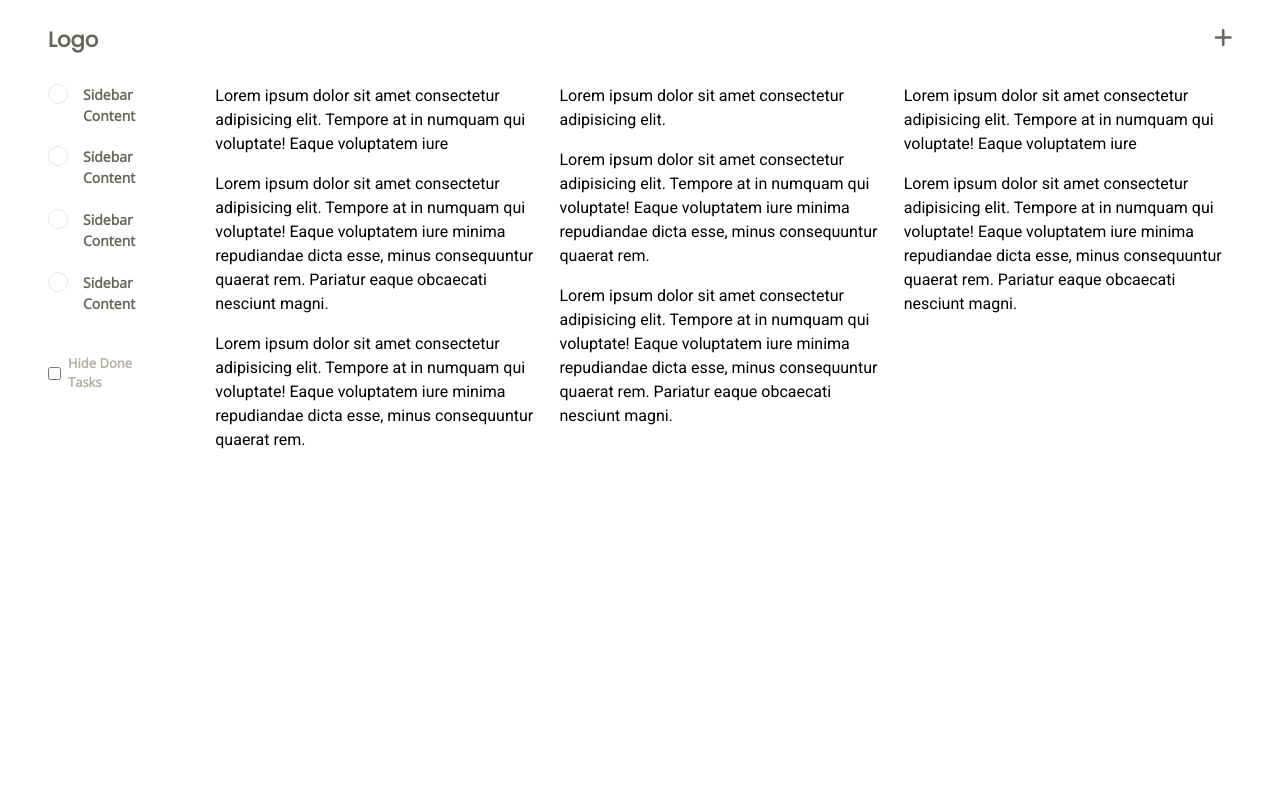
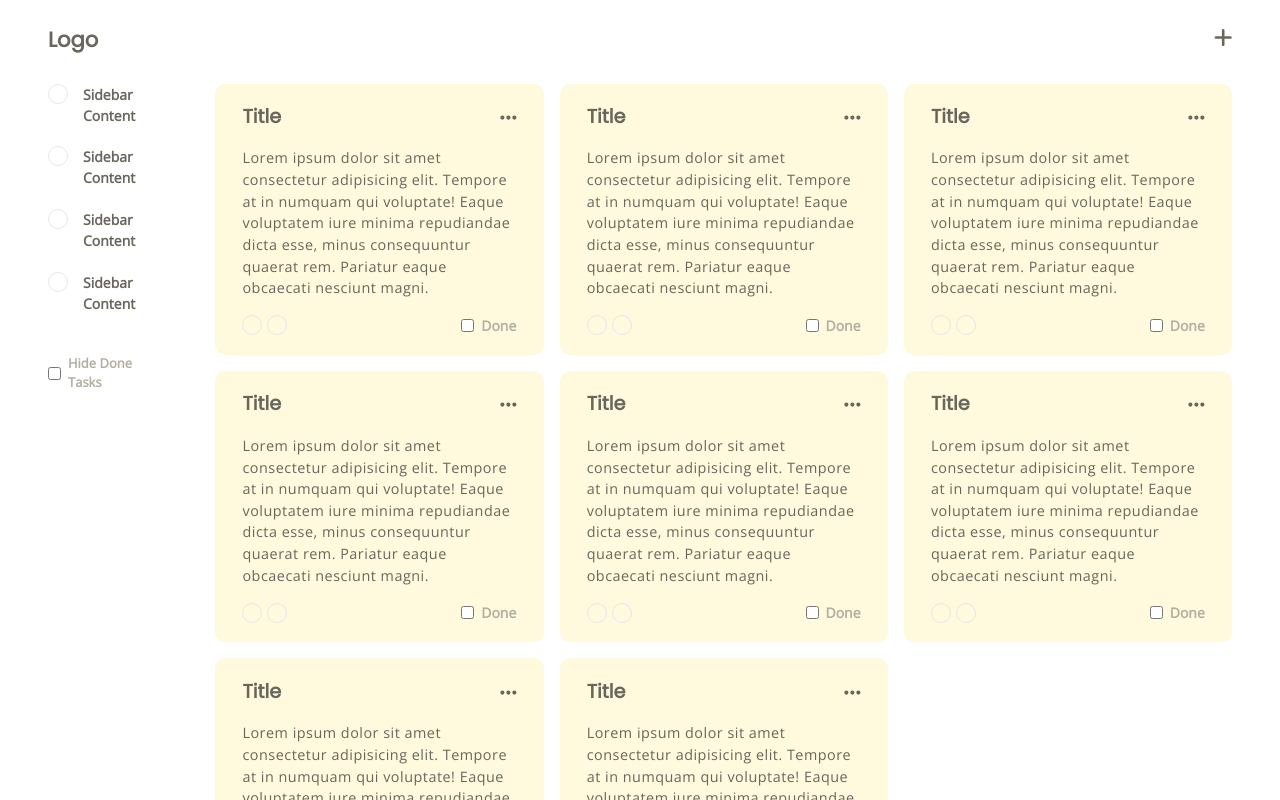
Before and after one commit to basofiibnu/todolist-app, a Next.js app: page / in a window 1280 px wide. Shown: the top 800 px of the page. Built offline with nearby package versions, Linux system fonts and the light colour scheme.

Commit message:
create content card component

```diff
--- /dev/null
+++ b/components/atoms/card/Card.module.scss
@@ -0,0 +1,105 @@
+.card-container {
+  display: inline-block;
+  margin-bottom: 16px;
+  position: relative;
+  background-color: var(--light-yellow);
+  padding: 1.2rem 1.7rem;
+  border-radius: 10px;
+
+  .card-title__container {
+    display: flex;
+    justify-content: space-between;
+    align-items: flex-end;
+    margin-bottom: 1rem;
+
+    .title {
+      font-family: 'Poppins', sans-serif;
+      color: var(--light-black);
+      font-size: 1.2rem;
+      font-weight: 600;
+    }
+
+    .options {
+      cursor: pointer;
+    }
+  }
+
+  .content-container {
+    margin-bottom: 1rem;
+    p {
+      font-family: 'Open Sans', sans-serif;
+      font-size: 0.9rem;
+      color: var(--light-black);
+      font-weight: 500;
+      letter-spacing: 0.5px;
+      margin: 0;
+    }
+  }
+
+  .tag-container {
+    display: flex;
+    justify-content: space-between;
+    align-items: center;
+
+    .tag-list {
+      display: flex;
+      align-items: center;
+      justify-content: flex-start;
+      column-gap: 5px;
+
+      div {
+        width: 20px;
+        height: 20px;
+        border-style: solid;
+        border-width: 1px;
+        border-radius: 50%;
+        cursor: pointer;
+      }
+    }
+
+    .check-card {
+      display: flex;
+      column-gap: 7px;
+      justify-content: flex-start;
+      align-items: center;
+
+      label {
+        font-size: 14px;
+        font-family: 'Open Sans', sans-serif;
+        color: var(--light-chocolate);
+        font-weight: 600;
+        cursor: pointer;
+      }
+
+      input {
+        border-radius: 5px;
+        border: 2px solid var(--light-chocolate);
+        cursor: pointer;
+      }
+    }
+  }
+
+  .options-container {
+    background: var(--white);
+    width: 120px;
+    position: absolute;
+    top: 40px;
+    right: 25px;
+    border-radius: 10px;
+    border: 1px solid var(--light-yellow);
+    padding: 10px 15px;
+
+    .options-item {
+      font-size: 0.8rem;
+      font-family: 'Open Sans', sans-serif;
+      color: var(--light-chocolate);
+      font-weight: 600;
+      margin-bottom: 10px;
+      cursor: pointer;
+
+      &:last-child {
+        margin-bottom: 0;
+      }
+    }
+  }
+}
--- /dev/null
+++ b/components/atoms/card/Card.tsx
@@ -0,0 +1,53 @@
+import React, { useState } from 'react';
+import { FontAwesomeIcon } from '@fortawesome/react-fontawesome';
+import { faEllipsisH } from '@fortawesome/free-solid-svg-icons';
+import styles from './Card.module.scss';
+
+type TCard = {
+  content: string;
+};
+
+const Card = ({ content }: TCard) => {
+  const [showOptions, setShowOptions] = useState<boolean>(false);
+  return (
+    <div className={styles['card-container']}>
+      <div className={styles['card-title__container']}>
+        <p className={styles['title']}>Title</p>
+        <div
+          className={styles['options']}
+          onClick={() => setShowOptions(!showOptions)}
+        >
+          <FontAwesomeIcon
+            icon={faEllipsisH}
+            style={{
+              fontSize: '1.2rem',
+              color: 'var(--light-black)',
+            }}
+          />
+        </div>
+      </div>
+      <div className={styles['content-container']}>
+        <p>{content}</p>
+      </div>
+      <div className={styles['tag-container']}>
+        <div className={styles['tag-list']}>
+          <div />
+          <div />
+        </div>
+        <div className={styles['check-card']}>
+          <input type="checkbox" id="checkbox" />
+          <label htmlFor="checkbox">Done</label>
+        </div>
+      </div>
+
+      {showOptions && (
+        <div className={styles['options-container']}>
+          <div className={styles['options-item']}>Edit</div>
+          <div className={styles['options-item']}>Delete</div>
+        </div>
+      )}
+    </div>
+  );
+};
+
+export default Card;
--- a/components/organism/Todolist/Content/Content.module.scss
+++ b/components/organism/Todolist/Content/Content.module.scss
@@ -8,9 +8,4 @@
     columns: 2;
   }
   //@media (max-width: 768px) {columns: 1;}
-  .box {
-    display: inline-block;
-    margin-bottom: 16px;
-    position: relative;
-  }
 }
--- a/components/organism/Todolist/Content/Content.tsx
+++ b/components/organism/Todolist/Content/Content.tsx
@@ -1,48 +1,18 @@
 import React from 'react';
+import Card from '../../../atoms/card/Card';
 import styles from './Content.module.scss';
 
 const Content = () => {
   return (
     <div className={styles['container']}>
-      <div className={styles['box']}>
-        Lorem ipsum dolor sit amet consectetur adipisicing elit.
-        Tempore at in numquam qui voluptate! Eaque voluptatem iure
-      </div>
-      <div className={styles['box']}>
-        Lorem ipsum dolor sit amet consectetur adipisicing elit.
-        Tempore at in numquam qui voluptate! Eaque voluptatem iure
-        minima repudiandae dicta esse, minus consequuntur quaerat rem.
-        Pariatur eaque obcaecati nesciunt magni.
-      </div>
-      <div className={styles['box']}>
-        Lorem ipsum dolor sit amet consectetur adipisicing elit.
-        Tempore at in numquam qui voluptate! Eaque voluptatem iure
-        minima repudiandae dicta esse, minus consequuntur quaerat rem.
-      </div>
-      <div className={styles['box']}>
-        Lorem ipsum dolor sit amet consectetur adipisicing elit.
-      </div>
-      <div className={styles['box']}>
-        Lorem ipsum dolor sit amet consectetur adipisicing elit.
-        Tempore at in numquam qui voluptate! Eaque voluptatem iure
-        minima repudiandae dicta esse, minus consequuntur quaerat rem.
-      </div>
-      <div className={styles['box']}>
-        Lorem ipsum dolor sit amet consectetur adipisicing elit.
-        Tempore at in numquam qui voluptate! Eaque voluptatem iure
-        minima repudiandae dicta esse, minus consequuntur quaerat rem.
-        Pariatur eaque obcaecati nesciunt magni.
-      </div>
-      <div className={styles['box']}>
-        Lorem ipsum dolor sit amet consectetur adipisicing elit.
-        Tempore at in numquam qui voluptate! Eaque voluptatem iure
-      </div>
-      <div className={styles['box']}>
-        Lorem ipsum dolor sit amet consectetur adipisicing elit.
-        Tempore at in numquam qui voluptate! Eaque voluptatem iure
-        minima repudiandae dicta esse, minus consequuntur quaerat rem.
-        Pariatur eaque obcaecati nesciunt magni.
-      </div>
+      <Card content="Lorem ipsum dolor sit amet consectetur adipisicing elit. Tempore at in numquam qui voluptate! Eaque voluptatem iure minima repudiandae dicta esse, minus consequuntur quaerat rem. Pariatur eaque obcaecati nesciunt magni." />
+      <Card content="Lorem ipsum dolor sit amet consectetur adipisicing elit. Tempore at in numquam qui voluptate! Eaque voluptatem iure minima repudiandae dicta esse, minus consequuntur quaerat rem. Pariatur eaque obcaecati nesciunt magni." />
+      <Card content="Lorem ipsum dolor sit amet consectetur adipisicing elit. Tempore at in numquam qui voluptate! Eaque voluptatem iure minima repudiandae dicta esse, minus consequuntur quaerat rem. Pariatur eaque obcaecati nesciunt magni." />
+      <Card content="Lorem ipsum dolor sit amet consectetur adipisicing elit. Tempore at in numquam qui voluptate! Eaque voluptatem iure minima repudiandae dicta esse, minus consequuntur quaerat rem. Pariatur eaque obcaecati nesciunt magni." />
+      <Card content="Lorem ipsum dolor sit amet consectetur adipisicing elit. Tempore at in numquam qui voluptate! Eaque voluptatem iure minima repudiandae dicta esse, minus consequuntur quaerat rem. Pariatur eaque obcaecati nesciunt magni." />
+      <Card content="Lorem ipsum dolor sit amet consectetur adipisicing elit. Tempore at in numquam qui voluptate! Eaque voluptatem iure minima repudiandae dicta esse, minus consequuntur quaerat rem. Pariatur eaque obcaecati nesciunt magni." />
+      <Card content="Lorem ipsum dolor sit amet consectetur adipisicing elit. Tempore at in numquam qui voluptate! Eaque voluptatem iure minima repudiandae dicta esse, minus consequuntur quaerat rem. Pariatur eaque obcaecati nesciunt magni." />
+      <Card content="Lorem ipsum dolor sit amet consectetur adipisicing elit. Tempore at in numquam qui voluptate! Eaque voluptatem iure minima repudiandae dicta esse, minus consequuntur quaerat rem. Pariatur eaque obcaecati nesciunt magni." />
     </div>
   );
 };
```
